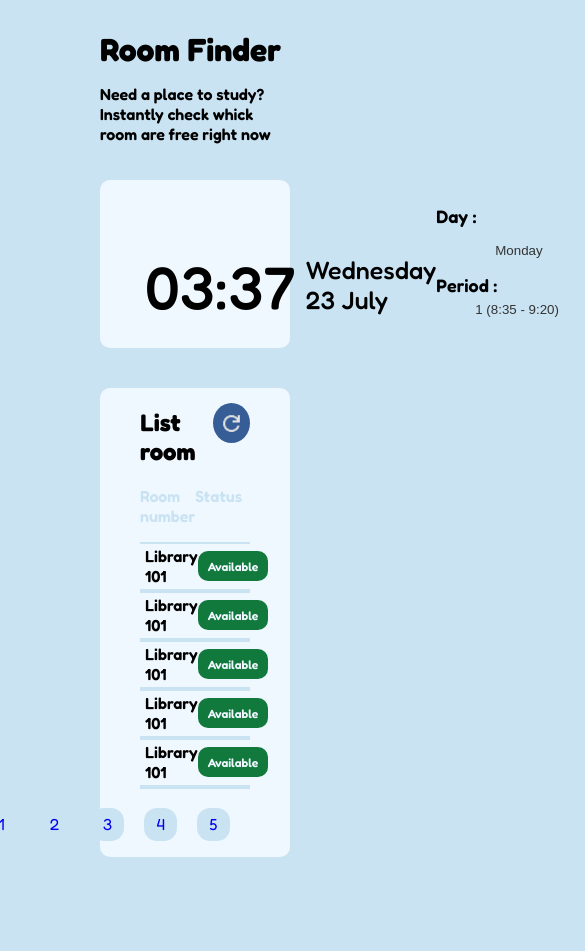
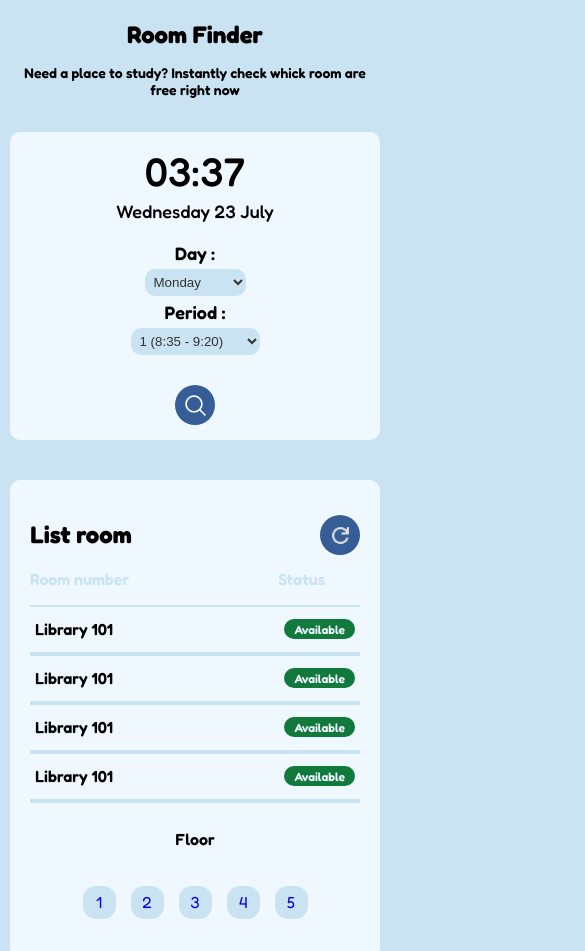
Before and after one commit to KILLVader8550/find_room_lsp, a plain HTML site: page main.html in a window 390 px wide. Shown: the top 951 px of the page, 585 px wide, since content can reach past the window. Drawn offline with Linux system fonts and the light colour scheme; a web font is replaced by a local one.

Commit message:
responsive for mobile

```diff
--- a/main.css
+++ b/main.css
@@ -225,3 +225,119 @@ li a {
 .box {
     margin-top: 0px;
 }
+
+@media (max-width: 390px) {
+.container {
+    margin: 20px 10px;
+}
+
+.container-1 {
+    flex-direction: column;
+    align-items: center;
+    padding: 15px;
+}
+
+.container-date-time {
+    flex-direction: column;
+    align-items: center;
+    text-align: center;
+    margin: 0;
+}
+
+#clock {
+    font-size: 40px;
+}
+
+#date {
+    font-size: 18px;
+    margin: 5px 0 10px 0;
+}
+
+.container-select {
+    flex-direction: column;
+    align-items: center;
+    margin: 10px 0;
+}
+
+.day, .period{
+    display: flex;
+    flex-direction: column;
+    align-items: center;
+}
+
+#weekday, #period {
+    width: 100%;
+    margin: 5px 0;
+}
+
+.container-search {
+    align-items: center;
+    margin-top: 15px;
+}
+
+/*-------------------------*/
+.container-2 {
+    padding: 20px;
+}
+
+.title-bar {
+    flex-direction: row;
+}
+
+.scrollview {
+    height: auto;
+    max-height: 200px;
+}
+
+.room {
+    flex-direction: row;
+    align-items: center;
+}
+
+.status {
+    margin: 0;
+    padding: 5px 10px;
+}
+
+.container-2-buttom {
+    justify-content: center;
+}
+
+.link-page {
+    flex-direction: column;
+    align-items: center;
+    text-align: center;
+}
+
+.page {
+    flex-wrap: wrap;
+    justify-content: center;
+    gap: 5px;
+    padding: 0;
+}
+
+.page-number {
+    margin: 5px;
+}
+
+/*-------------------------*/
+.container-footer {
+    padding: 20px;
+}
+
+.information {
+    flex-direction: column;
+    gap: 10px;
+    margin-right: 0;
+}
+
+.title h1 {
+    font-size: 24px;
+    text-align: center;
+}
+
+.title p {
+font-size: 14px;
+text-align: center;
+}
+}
--- a/main.html
+++ b/main.html
@@ -31,7 +31,7 @@
                         <option value="sun">Sunday</option>
                     </select>
                 </div>
-                <div class="Period">
+                <div class="period">
                     <label for="period" style="font-size: 18px; font-weight: 600;">Period :</label>
                     <select id="period" name="period">
                         <option value="1">1 (8:35 - 9:20)</option>
```
